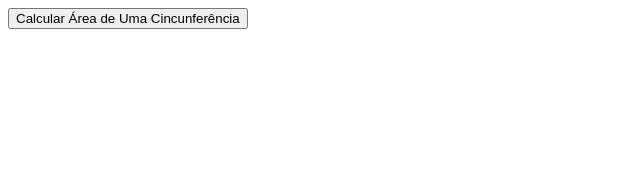
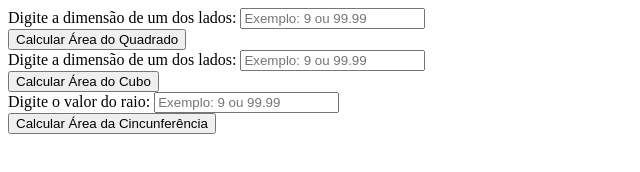
Before and after one commit to MarianaMikhael/areaCalculator, a plain HTML site: page index.html in a window 1280 px wide. Shown: the whole page, without its empty margins (0-640 px from the left). Drawn offline with Linux system fonts and the light colour scheme.

Commit message:
Criação do calculo de área de quadrado e cubo

```diff
--- a/index.html
+++ b/index.html
@@ -11,9 +11,37 @@
 </head>
 
 <body>
+    <!-- Calculo da área de um quadrado -->
+    <div class="area">
+        <form name="areaSquare" method="POST" action="functions.js"></form>
+            <div>
+                <label for="inputSquare">Digite a dimensão de um dos lados: </label>
+                <input type="text" name="inputSquare" id="inputSquare" placeholder="Exemplo: 9 ou 99.99" />
+            </div>
+            <input type="button" id="square" value="Calcular Área do Quadrado" onclick="square()">
+        </form>
+    </div>
 
-    <div>
-        <input type="button" id="circle" value="Calcular Área de Uma Cincunferência" onclick="circle()">
+    <!-- Calculo da área de um cubo -->
+    <div class="area">
+        <form name="areaCube" method="POST" action="functions.js"></form>
+            <div>
+                <label for="inputCube">Digite a dimensão de um dos lados: </label>
+                <input type="text" name="inputCube" id="inputCube" placeholder="Exemplo: 9 ou 99.99" />
+            </div>
+            <input type="button" id="cube" value="Calcular Área do Cubo" onclick="cube()">
+        </form>
+    </div>
+
+    <!-- Calculo da área de uma circinferência -->
+    <div class="area">
+        <form name="areaCircle" method="POST" action="functions.js"></form>
+            <div>
+                <label for="inputRaio">Digite o valor do raio: </label>
+                <input type="text" name="inputRaio" id="inputRaio" placeholder="Exemplo: 9 ou 99.99" />
+            </div>
+            <input type="button" id="circle" value="Calcular Área da Cincunferência" onclick="circle()">
+        </form>
     </div>
 
 </body>
--- a/staticFiles/functions.js
+++ b/staticFiles/functions.js
@@ -1,5 +1,19 @@
+function square() {
+    var side = document.getElementById('inputSquare').value;
+    var area = Math.pow(side, 2);
+    alert("A área do quadrado é " + area.toFixed(2) + " cm²");
+}
+
+
+function cube() {
+    var side = document.getElementById('inputCube').value;
+    var area = Math.pow(side, 2) * 6;
+    alert("A área do cubo é " + area.toFixed(2) + " cm²");
+}
+
+
 function circle() {
-    var raio = parseFloat(prompt("Digite o raio: "));
+    var raio = document.getElementById('inputRaio').value;
     var pi = Math.PI
     var area = pi * Math.pow(raio, 2);
     alert("A área da circunferência é " + area.toFixed(2) + " cm²");
```
